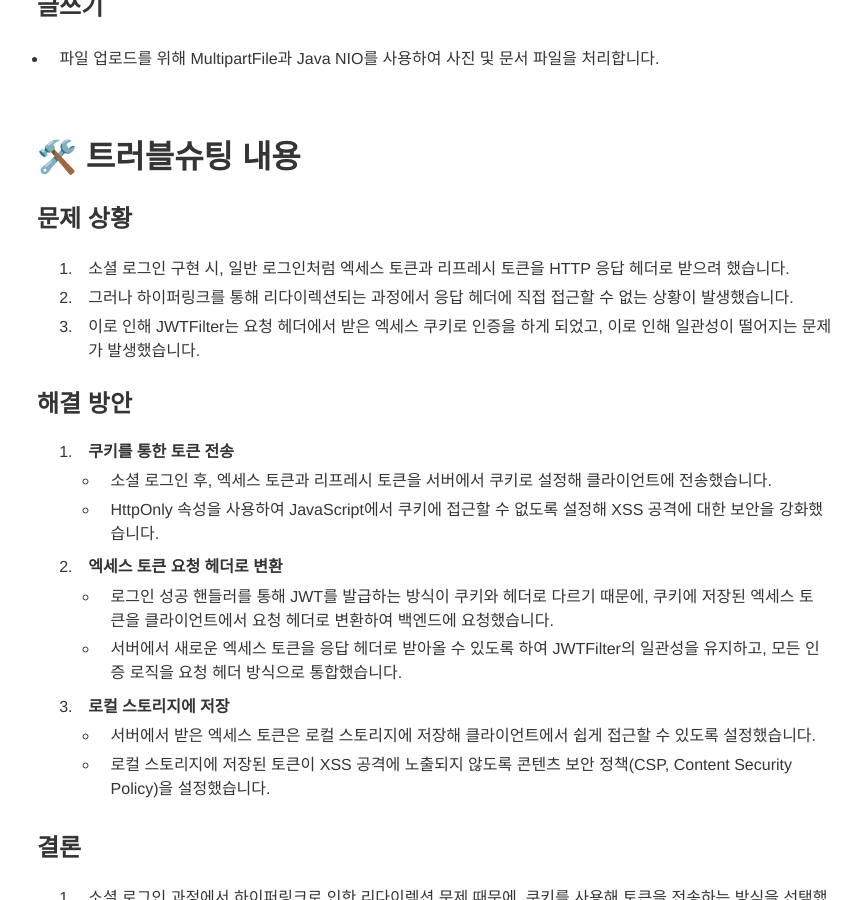
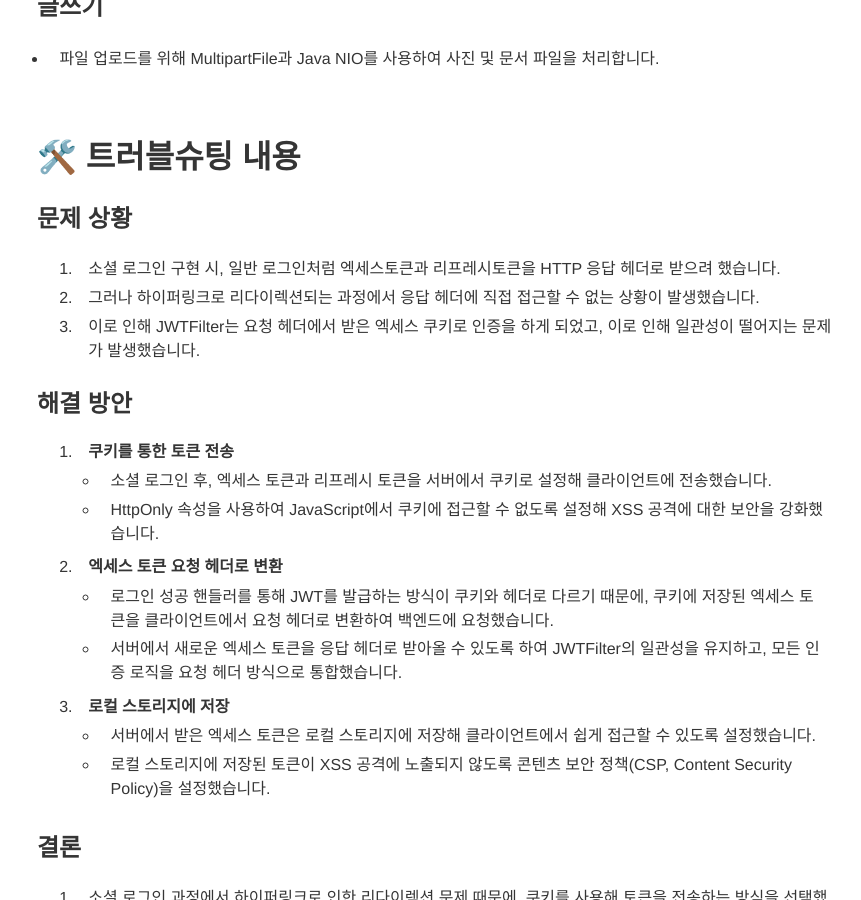
Before and after one commit to qudgns8883/qudgns8883.github.io, a Jekyll site: the page built from _posts/2024-09-01-CozyHouse.md, in a window 1280 px wide and 900 px high, scrolled down 1443 px. Shown: the whole window, without its empty margins (203-1064 px from the left). Built offline with Jekyll 4.4.1, drawn with Linux system fonts in a browser that asks for light colours.

Commit message:
no message

```diff
--- a/_posts/2024-09-01-CozyHouse.md
+++ b/_posts/2024-09-01-CozyHouse.md
@@ -51,8 +51,8 @@ type: Team project
 # 🛠️ 트러블슈팅 내용
 
 ## 문제 상황
-1. 소셜 로그인 구현 시, 일반 로그인처럼 엑세스 토큰과 리프레시 토큰을 HTTP 응답 헤더로 받으려 했습니다.
-2. 그러나 하이퍼링크를 통해 리다이렉션되는 과정에서 응답 헤더에 직접 접근할 수 없는 상황이 발생했습니다.
+1. 소셜 로그인 구현 시, 일반 로그인처럼 엑세스토큰과 리프레시토큰을 HTTP 응답 헤더로 받으려 했습니다.
+2. 그러나 하이퍼링크로 리다이렉션되는 과정에서 응답 헤더에 직접 접근할 수 없는 상황이 발생했습니다.
 3. 이로 인해 JWTFilter는 요청 헤더에서 받은 엑세스 쿠키로 인증을 하게 되었고, 이로 인해 일관성이 떨어지는 문제가 발생했습니다.
 
 ## 해결 방안
```
Also changed, not shown: _posts/2024-07-02-CinemaCast.md (+1 -1 lines), index.md (+14 -14 lines), 5 other files.
